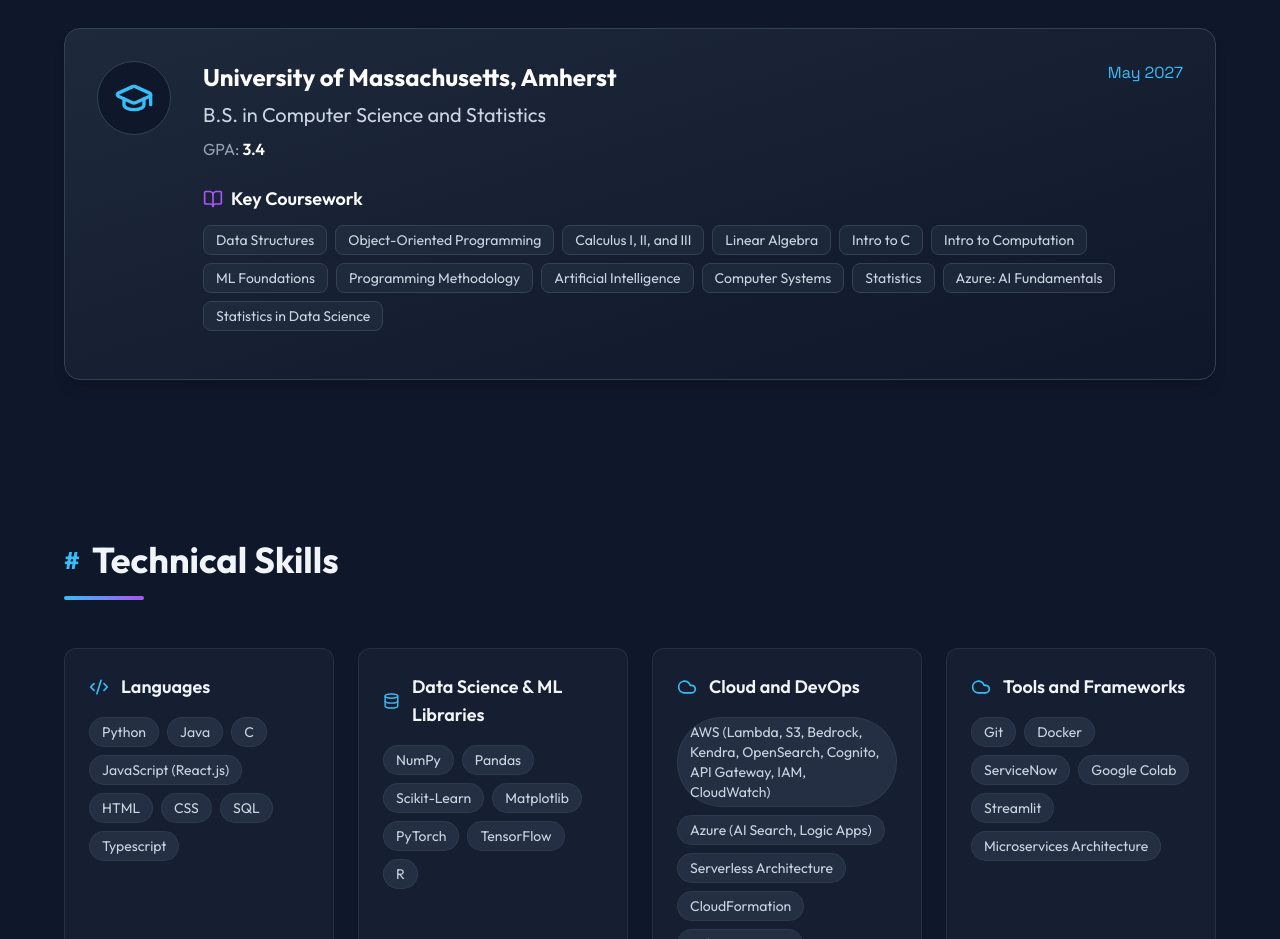
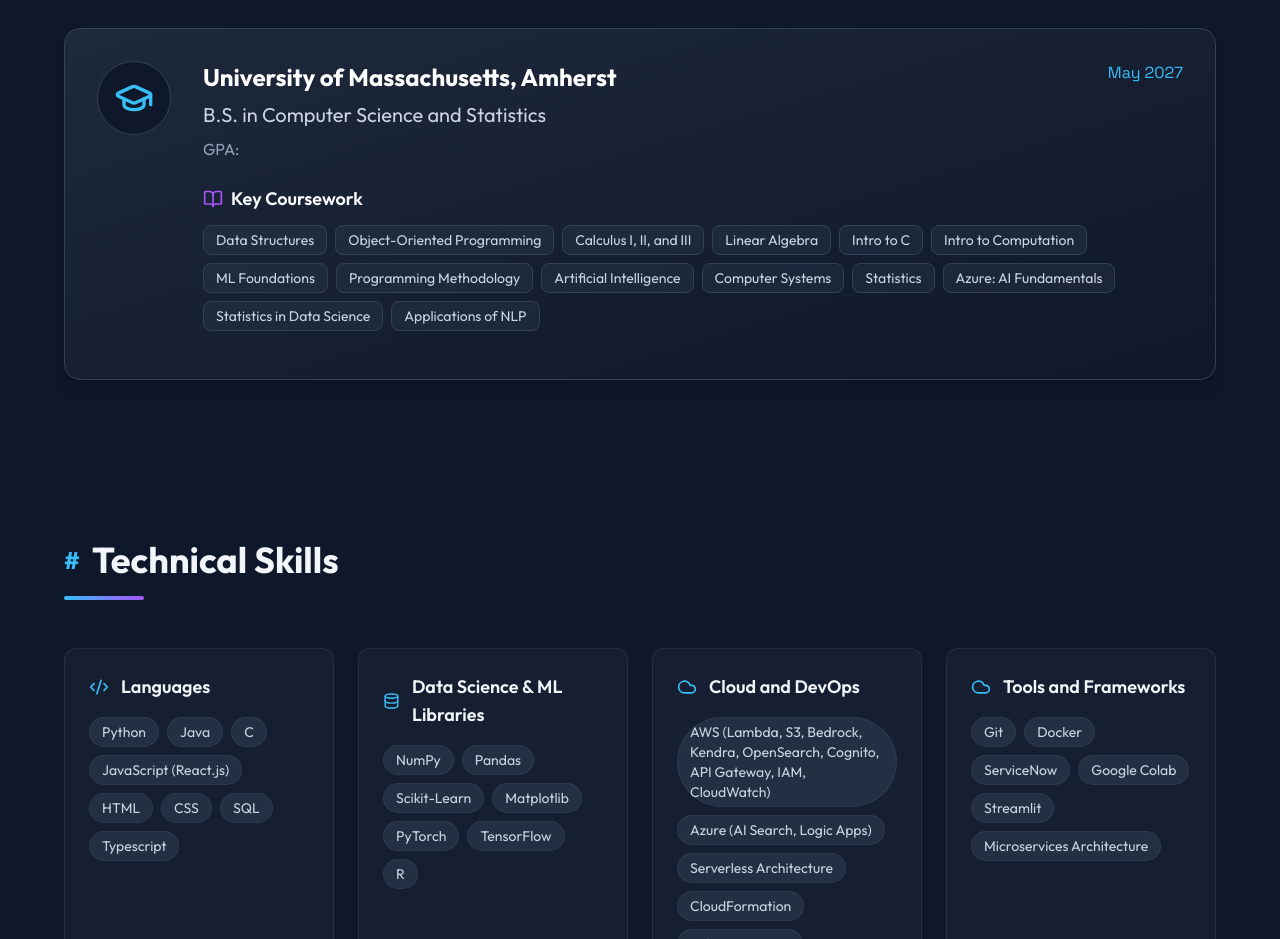
Before and after one commit to bhavya632/Bhavya-agarwal-Portfolio, a React (Vite) app: page / in a window 1280 px wide. Shown: the part 960-1899 px from the top of the page. Built offline with nearby package versions, Linux system fonts and the light colour scheme; no server answers.

Commit message:
Change resume link in constants.ts
Updated the resume link in the constants file.

```diff
--- a/constants.ts
+++ b/constants.ts
@@ -8,13 +8,12 @@
     phone: "+1 (413)-315-0000",
     linkedin: "https://www.linkedin.com/in/bhavyagarwal/",
     github: "https://github.com/bhavya632",
-    resume: 'https://drive.google.com/file/d/1BMHaN4ilC2b8QqyGMd5k5SkM-cqBHUQa/view?usp=sharing',
+    resume: 'https://drive.google.com/file/d/1AYGBLdzGBBh9cQnOLNfGVEwW3KqN5J-3/view?usp=sharing',
     location: "Amherst, MA"
   },
   education: {
     school: "University of Massachusetts, Amherst",
     degree: "B.S. in Computer Science and Statistics",
-    gpa: "3.4",
     graduation: "May 2027",
     coursework: [
       "Data Structures",
@@ -29,7 +28,8 @@
       "Computer Systems",
       "Statistics",
       "Azure: AI Fundamentals",
-      "Statistics in Data Science"
+      "Statistics in Data Science",
+      "Applications of NLP"
     ]
   },
   skills: [
```
